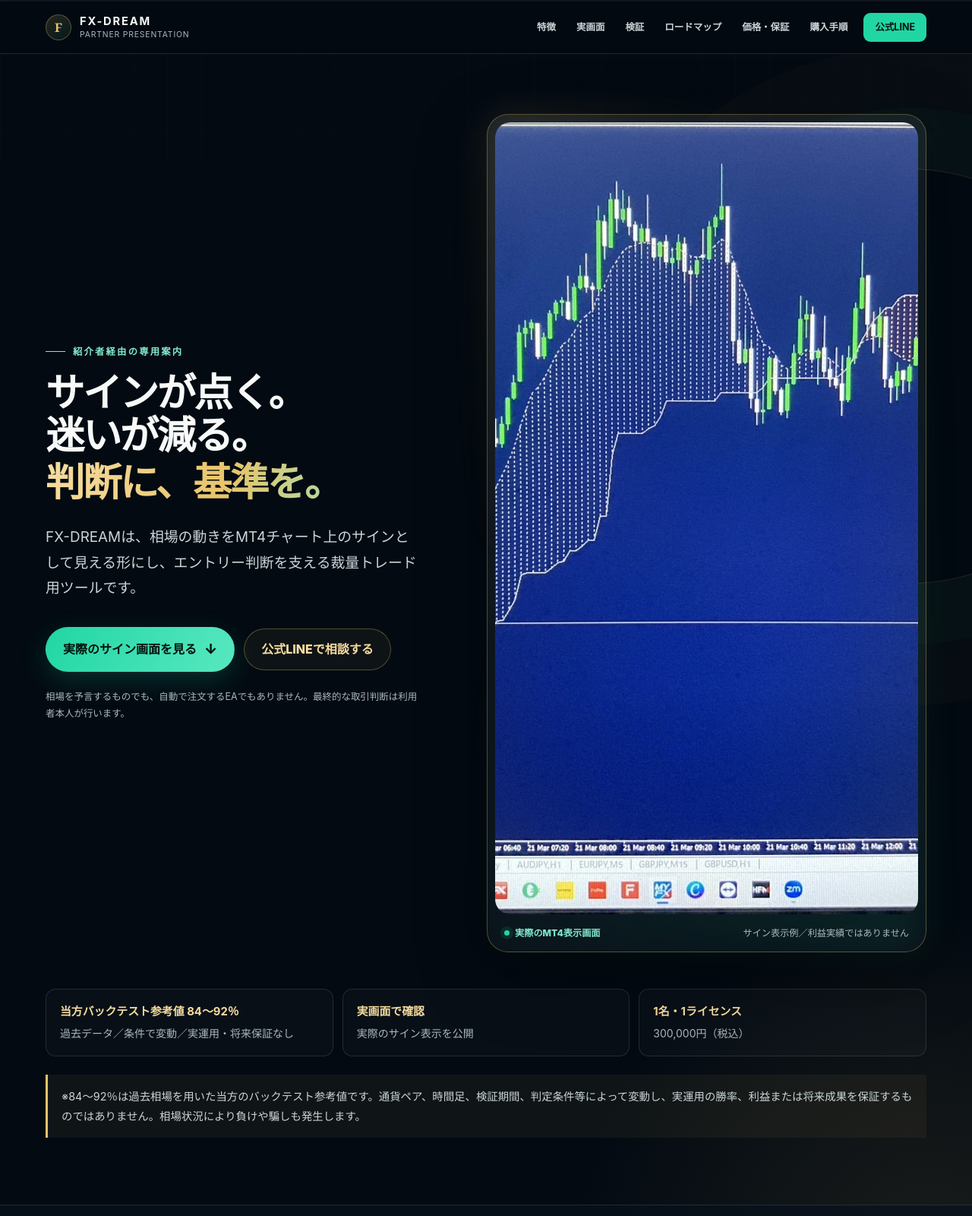
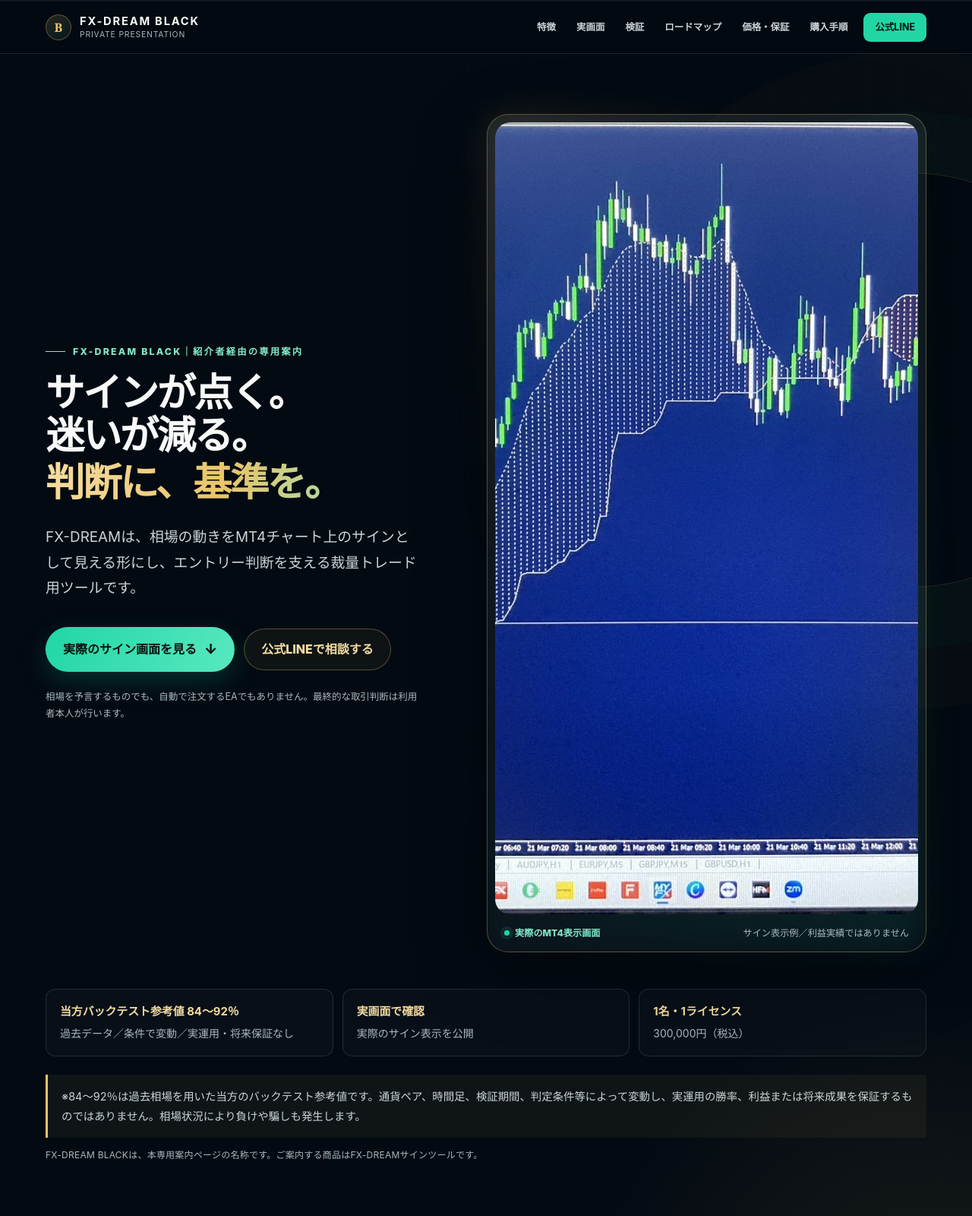
Before and after one commit to flhworks/fx-dream, a plain HTML site: page FX-DREAM-BLACK/index.html in a window 1280 px wide. Shown: the top 1600 px of the page at 76% size. Drawn offline with Linux system fonts and the light colour scheme.

Commit message:
Rename partner LP to FX-DREAM BLACK

```diff
--- a/partner-presentation/assets/css/styles.css
+++ b/FX-DREAM-BLACK/assets/css/styles.css
@@ -651,6 +651,13 @@
   font-size: .9rem;
 }
 
+.edition-identity {
+  margin: 12px 0 0;
+  color: var(--muted);
+  font-size: .75rem;
+  letter-spacing: .02em;
+}
+
 .reality-panel {
   display: grid;
   gap: 13px;
--- a/partner-presentation/index.html
+++ b/FX-DREAM-BLACK/index.html
@@ -5,9 +5,9 @@
   <meta name="viewport" content="width=device-width, initial-scale=1, viewport-fit=cover">
   <meta name="robots" content="noindex,nofollow,noarchive,nosnippet">
   <meta name="googlebot" content="noindex,nofollow,noarchive,nosnippet">
-  <meta name="description" content="FX-DREAMは、MT4チャート上に売買判断の参考となるサインを表示する裁量トレード支援ツールです。実際の表示画面、当方バックテスト参考値、資金管理ロードマップ、30万円専用プランをご案内します。">
+  <meta name="description" content="FX-DREAM BLACK｜紹介者経由の専用プレゼンページ。FX-DREAMの実際のサイン表示画面、当方バックテスト参考値、資金管理ロードマップ、30万円専用プランをご案内します。">
   <meta name="theme-color" content="#030a12">
-  <title>FX-DREAM｜判断を支えるMT4サインツール【紹介者経由の専用案内】</title>
+  <title>FX-DREAM BLACK｜判断を支えるMT4サインツール【紹介者経由の専用案内】</title>
   <link rel="stylesheet" href="assets/css/styles.css">
   <script src="assets/js/main.js" defer></script>
 </head>
@@ -17,9 +17,9 @@
   <header class="site-header" aria-label="ページ上部">
     <div class="header-progress" aria-hidden="true"><span id="progress-bar"></span></div>
     <div class="container header-inner">
-      <a class="brand" href="#top" aria-label="FX-DREAM ページ上部へ">
-        <span class="brand-mark" aria-hidden="true">F</span>
-        <span class="brand-copy"><strong>FX-DREAM</strong><span>PARTNER PRESENTATION</span></span>
+      <a class="brand" href="#top" aria-label="FX-DREAM BLACK ページ上部へ">
+        <span class="brand-mark" aria-hidden="true">B</span>
+        <span class="brand-copy"><strong>FX-DREAM BLACK</strong><span>PRIVATE PRESENTATION</span></span>
       </a>
       <button class="menu-button" type="button" aria-label="メニューを開く" aria-expanded="false" aria-controls="global-nav"><span></span></button>
       <nav aria-label="ページ内メニュー">
@@ -41,7 +41,7 @@
       <div class="container">
         <div class="hero-grid">
           <div class="hero-copy">
-            <p class="eyebrow">紹介者経由の専用案内</p>
+            <p class="eyebrow">FX-DREAM BLACK｜紹介者経由の専用案内</p>
             <h1 id="hero-title">サインが点く。<br>迷いが減る。<span>判断に、基準を。</span></h1>
             <p class="hero-lead">FX-DREAMは、相場の動きをMT4チャート上のサインとして見える形にし、エントリー判断を支える裁量トレード用ツールです。</p>
             <div class="hero-actions">
@@ -67,6 +67,7 @@
           <div class="proof-item"><strong>1名・1ライセンス</strong><span>300,000円（税込）</span></div>
         </div>
         <p class="stat-disclaimer">※84〜92％は過去相場を用いた当方のバックテスト参考値です。通貨ペア、時間足、検証期間、判定条件等によって変動し、実運用の勝率、利益または将来成果を保証するものではありません。相場状況により負けや騙しも発生します。</p>
+        <p class="edition-identity">FX-DREAM BLACKは、本専用案内ページの名称です。ご案内する商品はFX-DREAMサインツールです。</p>
       </div>
     </section>
 
@@ -122,6 +123,7 @@
           <figure class="gallery-item wide"><button class="gallery-trigger portrait" type="button" data-full="assets/screens/signal-10.jpg" data-caption="売り・買いのサインが異なる局面で表示された例"><img src="assets/screens/signal-10.jpg" alt="FX-DREAMの売りと買いのサインが異なる局面で表示されたチャート例" width="751" height="1000" loading="lazy"></button><figcaption>売り・買いのサインが異なる局面で表示された例</figcaption></figure>
           <figure class="gallery-item"><button class="gallery-trigger portrait" type="button" data-full="assets/screens/signal-01.jpg" data-caption="買いサイン表示後に、上昇基調が続いたチャート例"><img src="assets/screens/signal-01.jpg" alt="FX-DREAMの買いサイン表示後に上昇基調が続いたチャート例" width="1256" height="1302" loading="lazy"></button><figcaption>買いサイン表示後の推移例</figcaption></figure>
           <figure class="gallery-item"><button class="gallery-trigger" type="button" data-full="assets/screens/signal-02.jpg" data-caption="売りサイン表示後に、下落基調が続いたチャート例"><img src="assets/screens/signal-02.jpg" alt="FX-DREAMの売りサイン表示後に下落基調が続いたチャート例" width="1477" height="1059" loading="lazy"></button><figcaption>売りサイン表示後の推移例</figcaption></figure>
+          <figure class="gallery-item"><button class="gallery-trigger" type="button" data-full="assets/screens/signal-06.jpg" data-caption="売りサイン表示後に、大きな下落局面へ推移した表示例"><img src="assets/screens/signal-06.jpg" alt="FX-DREAMの売りサイン表示後に大きな下落局面へ推移したチャート例" width="1477" height="1108" loading="lazy"></button><figcaption>売りサイン後の大きな下落局面例</figcaption></figure>
           <figure class="gallery-item"><button class="gallery-trigger portrait" type="button" data-full="assets/screens/signal-03.jpg" data-caption="買いサインと上昇推移の表示例"><img src="assets/screens/signal-03.jpg" alt="FX-DREAMの買いサインと上昇推移のチャート例" width="1108" height="1331" loading="lazy"></button><figcaption>買いサインと上昇推移の例</figcaption></figure>
           <figure class="gallery-item"><button class="gallery-trigger portrait" type="button" data-full="assets/screens/signal-04.jpg" data-caption="買いサイン後の上昇と、その後の値動きを含む表示例"><img src="assets/screens/signal-04.jpg" alt="FX-DREAMの買いサイン後の上昇とその後の値動きを含むチャート例" width="1108" height="1348" loading="lazy"></button><figcaption>上昇後の値動きも含む例</figcaption></figure>
           <figure class="gallery-item"><button class="gallery-trigger" type="button" data-full="assets/screens/signal-09.jpg" data-caption="長い期間を表示したチャートでの買いサイン例"><img src="assets/screens/signal-09.jpg" alt="FX-DREAMの長い期間を表示した買いサインチャート例" width="1000" height="751" loading="lazy"></button><figcaption>長い期間を表示した買いサイン例</figcaption></figure>
@@ -186,7 +188,7 @@
         </div>
         <div class="offer-layout">
           <article class="price-card">
-            <span class="offer-label">紹介者経由・専用案内</span>
+            <span class="offer-label">FX-DREAM BLACK｜専用案内</span>
             <div class="price">300,000<small>円（税込）</small></div>
             <p class="price-caption">1名・1ライセンス／納品時に発行</p>
             <ul class="deliverables">
@@ -290,7 +292,8 @@
   <footer class="site-footer">
     <div class="container footer-grid">
       <div>
-        <strong style="color:var(--ink)">FX-DREAM</strong>
+        <strong style="color:var(--ink)">FX-DREAM BLACK</strong>
+        <p>本ページ名：FX-DREAM BLACK／対象商品：FX-DREAM サインツール</p>
         <p>本商品は裁量トレード支援ツールです。FX等の証拠金取引には価格変動、レバレッジ、流動性、スプレッド拡大、スリッページ、通信障害等のリスクがあり、預け入れた資金の一部または全部を失う可能性があります。生活資金、借入金その他失うことのできない資金で取引しないでください。</p>
         <p>当方バックテスト、掲載画面、ロードマップは、実運用の勝率、利益、元本、商品代金の回収または将来成果を保証しません。取引の最終判断は利用者自身の責任で行ってください。</p>
       </div>
```
Also changed, not shown: FX-DREAM-BLACK/terms.html (renamed from partner-presentation/terms.html, +8 -7 lines), FX-DREAM-BLACK/assets/js/main.js (renamed from partner-presentation/assets/js/main.js), FX-DREAM-BLACK/assets/screens/signal-01.jpg (renamed from partner-presentation/assets/screens/signal-01.jpg), FX-DREAM-BLACK/assets/screens/signal-02.jpg (renamed from partner-presentation/assets/screens/signal-02.jpg), FX-DREAM-BLACK/assets/screens/signal-03.jpg (renamed from partner-presentation/assets/screens/signal-03.jpg), FX-DREAM-BLACK/assets/screens/signal-04.jpg (renamed from partner-presentation/assets/screens/signal-04.jpg), FX-DREAM-BLACK/assets/screens/signal-05.jpg (renamed from partner-presentation/assets/screens/signal-05.jpg), FX-DREAM-BLACK/assets/screens/signal-06.jpg (renamed from partner-presentation/assets/screens/signal-06.jpg), FX-DREAM-BLACK/assets/screens/signal-07.jpg (renamed from partner-presentation/assets/screens/signal-07.jpg), FX-DREAM-BLACK/assets/screens/signal-08.jpg (renamed from partner-presentation/assets/screens/signal-08.jpg), FX-DREAM-BLACK/assets/screens/signal-09.jpg (renamed from partner-presentation/assets/screens/signal-09.jpg), FX-DREAM-BLACK/assets/screens/signal-10.jpg (renamed from partner-presentation/assets/screens/signal-10.jpg), 2 other files.
